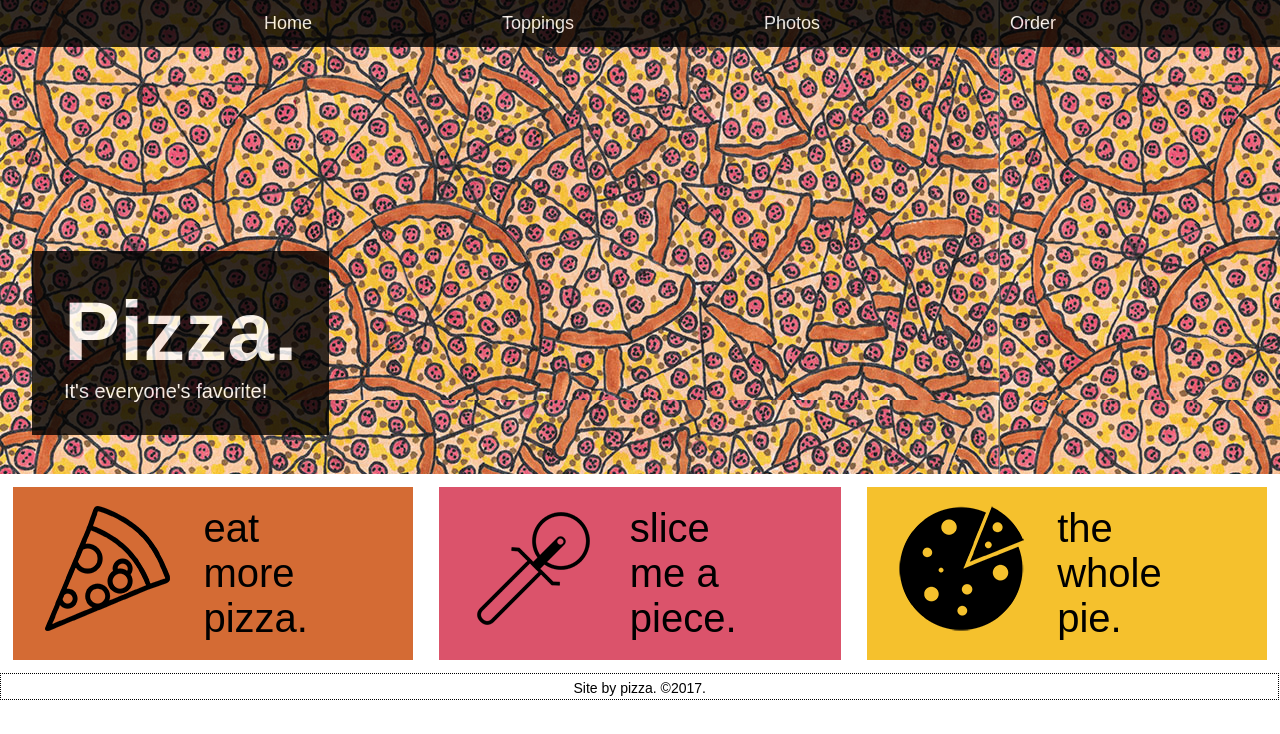
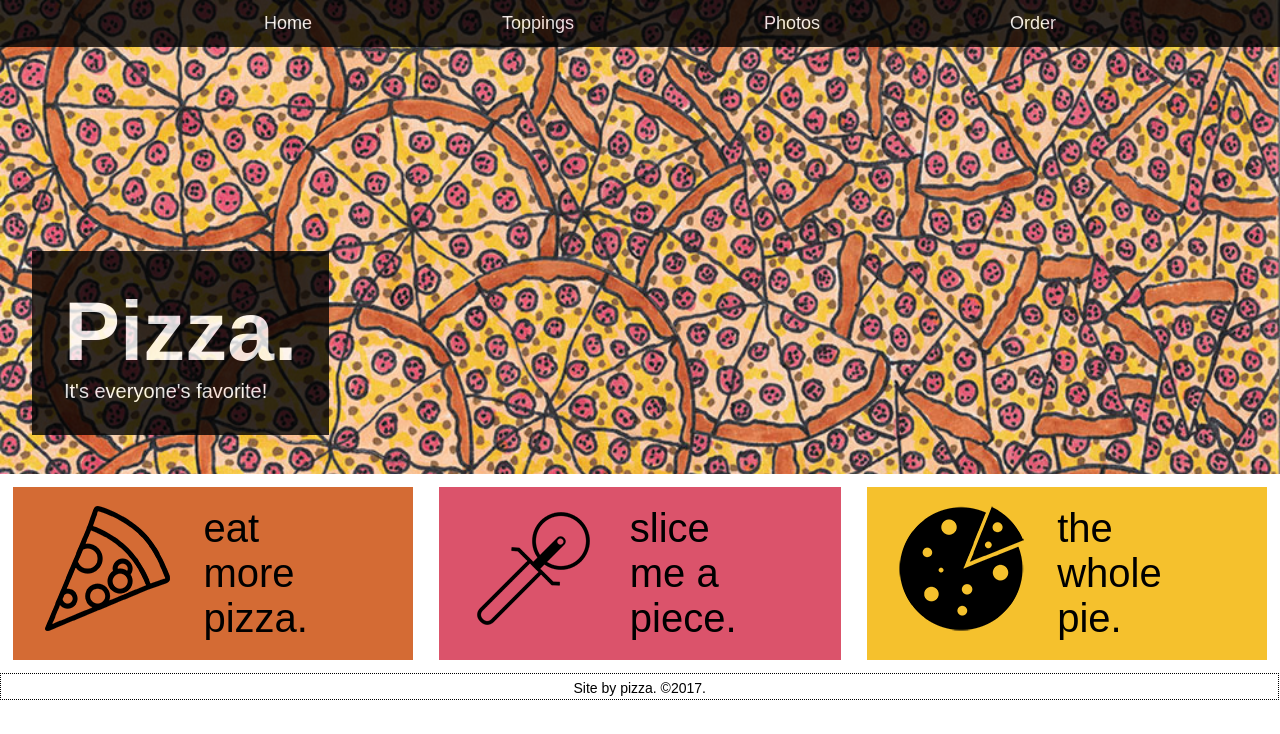
Before and after one commit to JrNordell/cs268, a plain HTML site: page assignment4/pizza/index.html in a window 1280 px wide. Drawn offline with Linux system fonts and the light colour scheme.

Commit message:
Finished Homework 4

```diff
--- a/assignment4/pizza/pizza.css
+++ b/assignment4/pizza/pizza.css
@@ -5,7 +5,7 @@ body {
 #mainImage{
     width: 100%;
     background-size: cover;
-    background: url('images/pizza_background.jpg');
+    background-image: url('images/pizza_background.jpg');
     z-index: 1;
 }
 #mainImageText{
```
Also changed, not shown: 1 other file.
